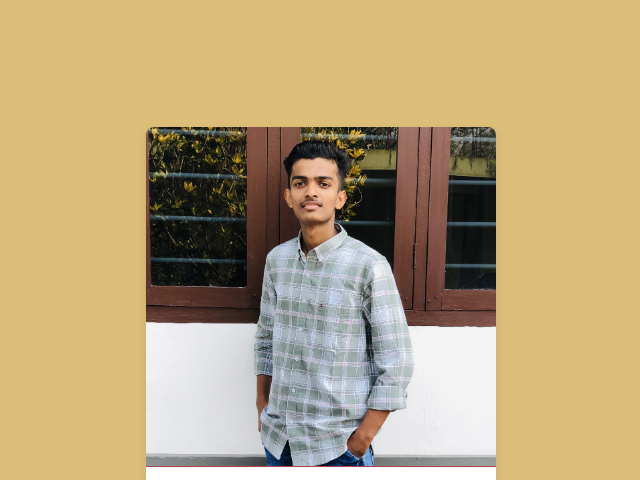
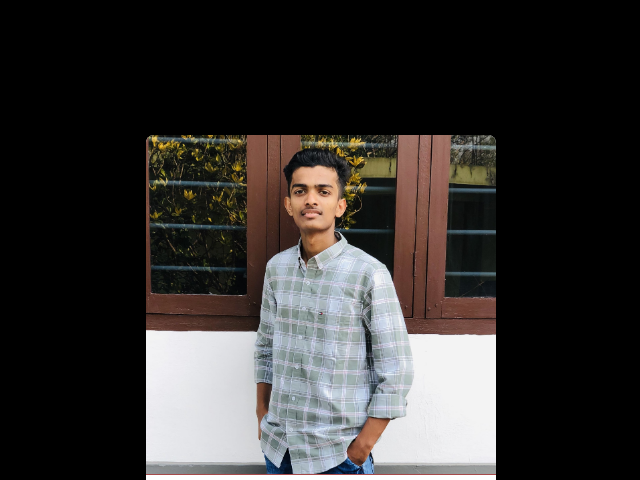
Before and after one commit to Rashisha14/ProfileCard-SIte, a plain HTML site: page index.html in a window 1280 px wide. Shown: the top 480 px of the page, without its empty margins (319-959 px from the left). Drawn offline with Linux system fonts and the light colour scheme.

Commit message:
Change BackGround Yellow To  Black

```diff
--- a/index.html
+++ b/index.html
@@ -7,10 +7,10 @@
     <style>
         body {
             font-family: 'Arial', sans-serif;
-            background-color: rgb(220, 190, 121);
-            margin: 0;
-            padding: 0;
-            display: flex;
+            background-color: rgb(0, 0, 0);
+            margin: 10;
+            padding: 10;
+            display: grid;
             align-items: center;
             justify-content: center;
             height: 100vh;
@@ -68,7 +68,7 @@
         <p>Skills :C,C++,Java,HTML,CSS,JavaScript</p>
         <div class="social-icons">
             <a href="https://instagram.com/rashi__sha?igshid=YzAwZjE1ZTI0Zg==" target="_blank"> <img src="Instagram.png" alt="Instagram"> </a>
-            <a href="https://www.wa.me/919645256211" target="_blank"> <img src="whatsapp.png" alt="Whatsapp"> </a>
+            <a href="wa.me/919645256211" target="_blank"> <img src="whatsapp.png" alt="Whatsapp"> </a>
             <a href="https://www.linkedin.com/in/mohammed-rashid-65b899257/" target="_blank"> <img src="LinkedIn.png" alt="LinkedIn"> </a>
             <a href="https://github.com/Rashisha14" target="_blank"> <img src="GitHub.png" alt="GitHub"> </a>
         </div>
```
